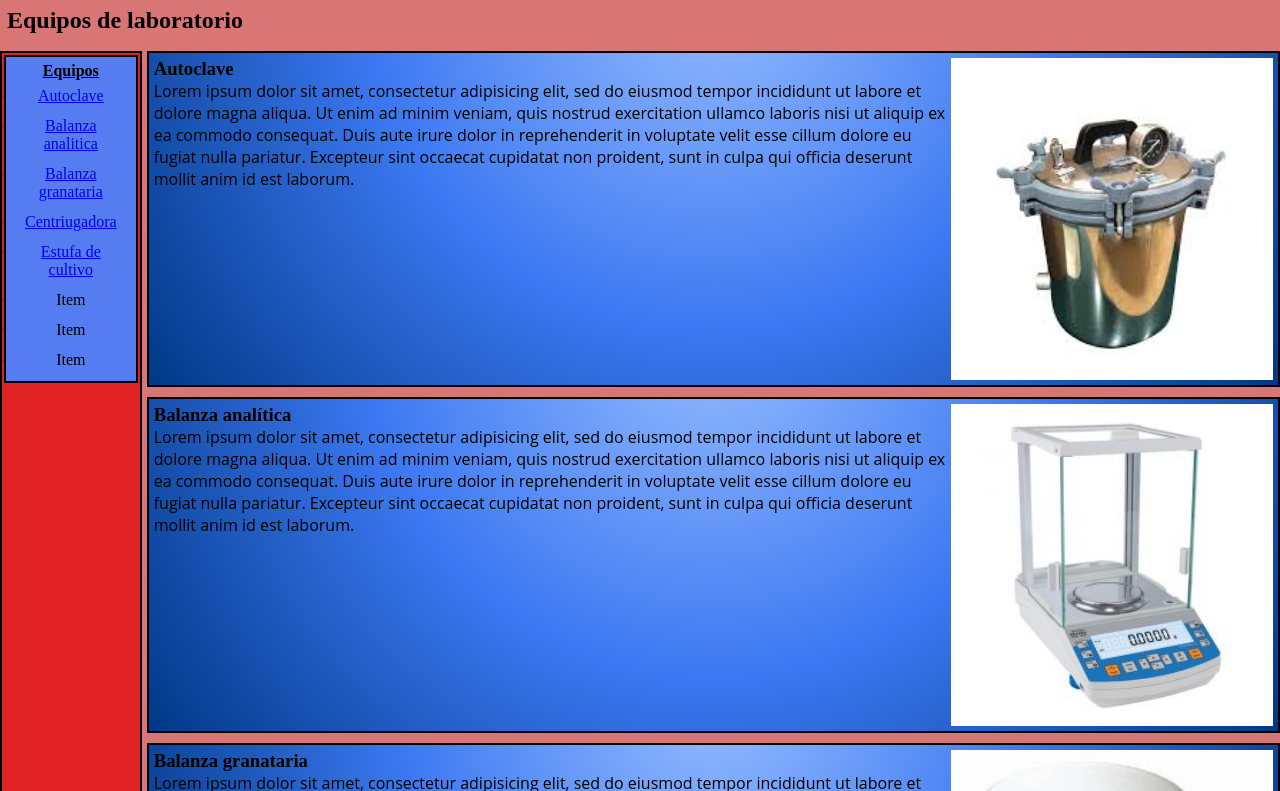
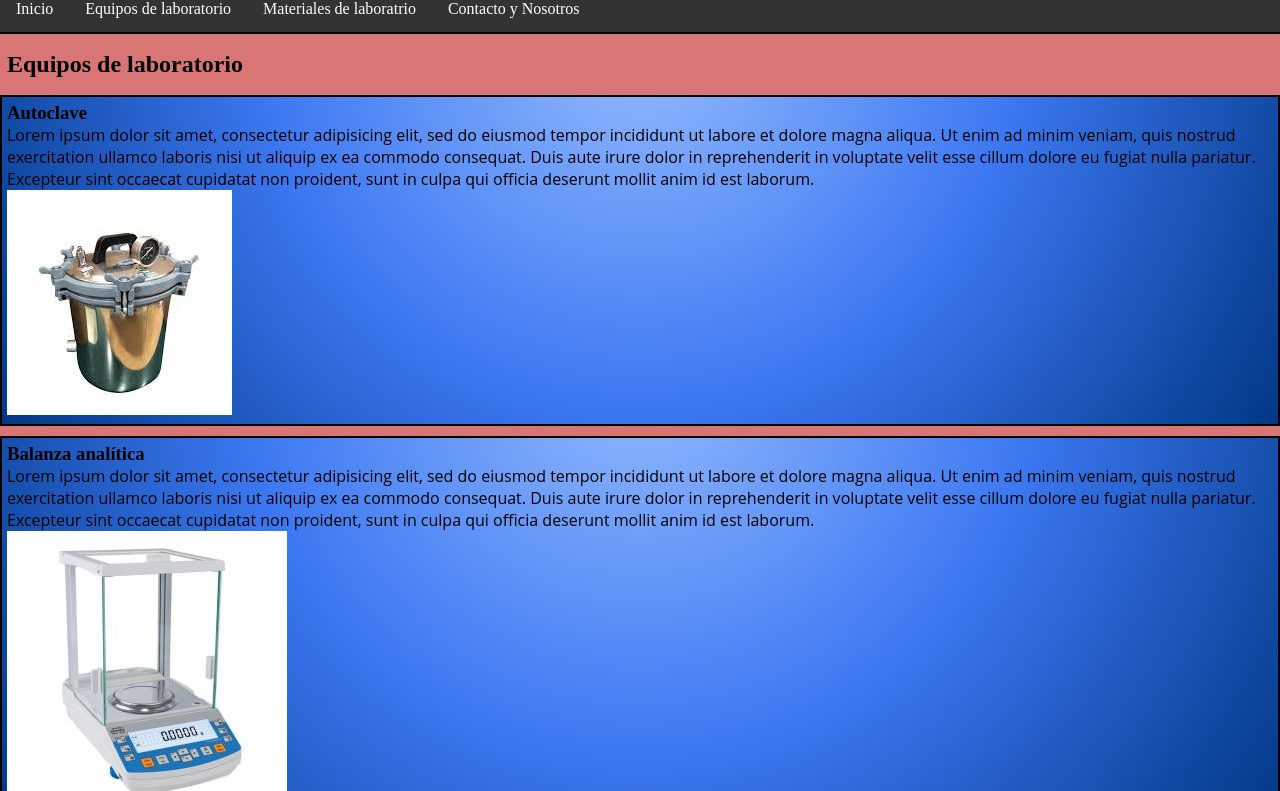
Before and after one commit to GaryRod/TodoLab, a plain HTML site: page views/equipos-de-lab.html in a window 1280 px wide. Shown: the part 66-857 px from the top of the page. Drawn offline with Linux system fonts and the light colour scheme.

Commit message:
mejora form y header, eliminación de código basura

```diff
--- a/assets/estilos.css
+++ b/assets/estilos.css
@@ -4,6 +4,7 @@
 }
 
 /* Estilos por etiquetas */
+/* Estilos generales */
 
 body {
     width: 100vw;
@@ -18,11 +19,91 @@ header {
 
 h1 {
     font-size: 40px;
+    text-align: center;
+    padding-top: 5px;
+}
+
+ul.listaUno {
+    list-style-type: none;
+    margin: 0;
+    padding: 0;
+    overflow: hidden;
+    background-color: #333;
+}
+
+ul.listaUno li {
+    float: left;
+}
+
+ul.listaUno li a {
+    display: block;
+    color: white;
+    text-align: center;
+    padding: 14px 16px;
+    text-decoration: none;
+}
+
+ul.listaUno li a:hover:not(.active) {
+    background-image: radial-gradient(circle at 50% -20.71%, #97bdff 0, #3c78f2 50%, #003886 100%);
+}
+
+ul.listaUno li a.active {
+    background-color: red;
+}
+
+ul.listaUno li.right {
+    float: right;
 }
 
 nav#navDos {
     border: solid 2px;
     background-color: rgb(226, 35, 35);
+}
+
+img {
+    max-width: 100%;
+    height: auto;
+}
+
+/* Estilos para form */
+
+form {
+    width: 60%;
+    transform: translate(12%,0px);
+    background-color: rgb(226, 35, 35);
+    width: 80%;
+    border: 2px solid;
+}
+
+form div div input {
+    margin: 4px
+}
+
+label {
+    display: block;
+	padding: 5px
+}
+
+input[type=text], input[type=Email], select {
+    width: 50%;
+    display: inline-block;
+    border: 1px solid #ccc;
+    border-radius: 4px;
+    box-sizing: border-box;
+}
+
+textarea {
+    display: block;
+    width: 90%;
+    height: 150px;
+    padding: 12px 20px;
+    box-sizing: border-box;
+    border: 2px solid #ccc;
+    border-radius: 4px;
+    background-color: #f8f8f8;
+    font-size: 16px;
+    resize: none;
+    margin: 6px;
 }
 
 /* Estilos por clases*/
@@ -42,21 +123,6 @@ nav#navDos {
     padding: 4px;
 }
 
-.subtitulo {
-    margin: 7px;
-}
-
-.listaUno {
-    text-align: right;
-}
-
-.itemsListaUno {
-    display: inline-block;
-    border: solid 2px;
-    margin: 2px;
-    background-color: #3c78f2;
-}
-
 .listaDos {
     border: solid 2px;
     margin: 2px;
@@ -74,17 +140,8 @@ nav#navDos {
     padding: 5px;
 }
 
-.enlacesLista:link, .enlacesLista:visited {
-    background-color:#3c78f2;
-    color: black;
-    padding: 4px 4px;
-    text-align: center;
-    text-decoration: none;
-    display: inline-block;
-}
-
-.enlacesLista:hover, .enlacesLista:active {
-    background-color: rgb(226, 35, 35);
+.divUno, .subtitulo {
+	margin: 7px
 }
 
 .enlacesBody:link {
@@ -103,16 +160,6 @@ nav#navDos {
 
 .enlacesBody:active {
     text-decoration: underline;
-}
-
-.formulario {
-    background-color: rgb(226, 35, 35);
-    width: 80%;
-    border: 2px solid;
-}
-
-.margenElementosForm {
-	margin: 7px
 }
 
 /* Grid */
@@ -135,7 +182,7 @@ section#contactoIndex {
     grid-area: contacto;
 }
 
-section#nosotrosIdex {
+section#nosotrosIndex {
     grid-area: nosotros;
 }
 
@@ -221,16 +268,15 @@ section#estufaCultivo {
 #grillaEquipos {
     display: grid;
     grid-template-areas:
-    "cabeza cabeza"
-    "subtitulo subtitulo"
-    "navlateral uno"
-    "navlateral dos"
-    "navlateral tres"
-    "navlateral cuatro"
-    "navlateral cinco";
-    grid-template-columns: 1fr 8fr;
-    grid-row-gap: 10px;
-    grid-column-gap: 5px;
+    "cabeza"
+    "subtitulo"
+    "uno"
+    "dos"
+    "tres"
+    "cuatro"
+    "cinco";
+    grid-template-rows: 1fr 1fr 2fr 2fr 2fr 2fr 2fr;
+    grid-row-gap: 10px
 }
 
 /* Grid sección contacto y nosotros */
@@ -260,30 +306,6 @@ section#nosotrosDos {
 
 /* Flexbox */
 
-/* Flexbox para encabezado */
-
-header {
-	display: flex;
-	flex-direction: row;
-    justify-content: center;
-}
-
-h1 {
-    flex-grow: 1;
-    text-align: center;
-    padding-top: 5px;
-    flex-shrink: 1;
-}
-
-nav#navUno {
-    flex-grow: 1;
-    margin: 10px 0px;
-    flex-shrink: 2;
-}
-
-ul {
-    text-align: center;
-}
 /* Flexbox para form */
 
 form {
@@ -292,56 +314,24 @@ form {
     justify-content: space-evenly;
 }
 
-label {
-	display: block;
-	padding: 5px
-}
-
-.divUno {
-    margin: 7px;
-}
-
-textarea {
-    display: block;
-    width: 90%;
-    height: 150px;
-    padding: 12px 20px;
-    box-sizing: border-box;
-    border: 2px solid #ccc;
-    border-radius: 4px;
-    background-color: #f8f8f8;
-    font-size: 16px;
-    resize: none;
-}
-
-form div div input {
-    margin: 4px
-}
 
 /* Flexbox para seccciones */
 
-.materialesyEquipos {
-    display: flex;
-    flex-direction: row;
-}
+@media screen and (max-width: 720px) {
+    ul.listaUno li.right, ul.listaUno li {
+        float: none;
+    }
 
-.divMaterialesyEquipos {
-    flex-grow: 3;
-    width: 60%
-}
+    form {
+        flex-direction: column;
+        align-items: center;
+    }
 
-img {
-    flex-grow: 1;
-    width: 25%;
-}
+    input[type=text], input[type=Email], select {
+        width: 40%;
+    }
 
-form {
-    width: 60%;
-}
-
-@media screen and (max-width: 720px) {
-    form {
-        transform: translate(20px, 0px);
-        flex-direction: column;
+    textarea {
+        width: 80%;
     }
 }
--- a/views/equipos-de-lab.html
+++ b/views/equipos-de-lab.html
@@ -13,28 +13,14 @@
 		<h1>Todo Lab.</h1>
 	    <nav id="navUno">
 			<ul class="listaUno">
-			    <li class="itemsListaUno"><a href="../index.html" class="enlacesLista">Inicio</a></li>
-			    <li class="itemsListaUno"><a href="equipos-de-lab.html" class="enlacesLista">Equipos de laboratorio</a></li>
-                <li class="itemsListaUno"><a href="materiales-de-lab.html" class="enlacesLista">Materiales de laboratrio</a></li>
-                <li class="itemsListaUno"><a href="contacto-y-nosotros.html" class="enlacesLista">Contacto y Nosotros</a></li>
+			    <li><a href="../index.html" class="enlacesLista">Inicio</a></li>
+			    <li><a href="equipos-de-lab.html" class="enlacesLista">Equipos de laboratorio</a></li>
+                <li><a href="materiales-de-lab.html" class="enlacesLista">Materiales de laboratrio</a></li>
+                <li><a href="contacto-y-nosotros.html" class="enlacesLista">Contacto y Nosotros</a></li>
 		    </ul>
 	    </nav>
 	</header>
-	<nav id="navDos">
-		<ul class="listaDos">
-			<li class="itemsListaDos">Equipos</li>
-				 <ul>
-					 <li class="subItemsListaDos"><a href="#autoclave">Autoclave</a></li>
-					 <li class="subItemsListaDos"><a href="#balanzaAnalitica">Balanza analitica</a></li>
-					 <li class="subItemsListaDos"><a href="#balanzaGranataria">Balanza granataria</a></li>
-					 <li class="subItemsListaDos"><a href="#centriugadora">Centriugadora</a></li>
-					 <li class="subItemsListaDos"><a href="#estufaCultivo">Estufa de cultivo</a></li>
-					 <li class="subItemsListaDos"><a>Item</a></li>
-					 <li class="subItemsListaDos"><a>Item</a></li>
-					 <li class="subItemsListaDos"><a>Item</a></li>
-				 </ul>
-		</ul>
-	</nav>
+
 		<h2 class="subtitulo">Equipos de laboratorio</h2>
 		<section id="autoclave" class="segmentos materialesyEquipos">
 			<div class="divMaterialesyEquipos">
```
Also changed, not shown: index.html (+12 -13 lines), views/contacto-y-nosotros.html (+4 -4 lines), views/materiales-de-lab.html (+4 -5 lines).
